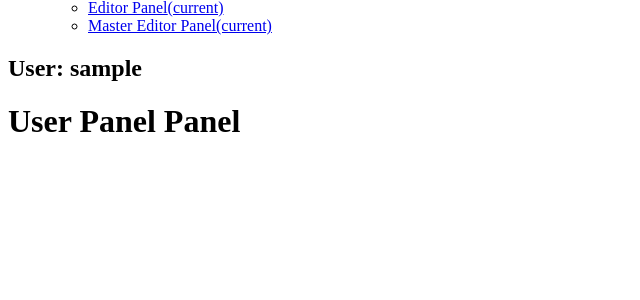
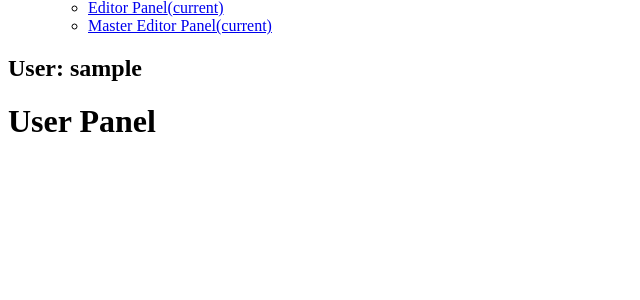
Before and after one commit to FFFFFRYGIO/CommunityHelpdeskService, a Django app: page /user_app/user_panel/ in a window 1280 px wide. Shown: the part 233-533 px from the top of the page, without its empty margins (0-640 px from the left). Run offline with Django 4.2, Linux system fonts and the light colour scheme; the visitor is signed in with stand-in values (Sample User, id 1).

Commit message:
remove additional panel in user panel

```diff
--- a/user_app/templates/user_panel.html
+++ b/user_app/templates/user_panel.html
@@ -1,7 +1,7 @@
 {% extends 'user_app_base.html' %}
 
-{% block title %}User Panel Panel{% endblock %}
+{% block title %}User Panel{% endblock %}
 
 {% block content %}
-    <h1>User Panel Panel</h1>
+    <h1>User Panel</h1>
 {% endblock %}
```
